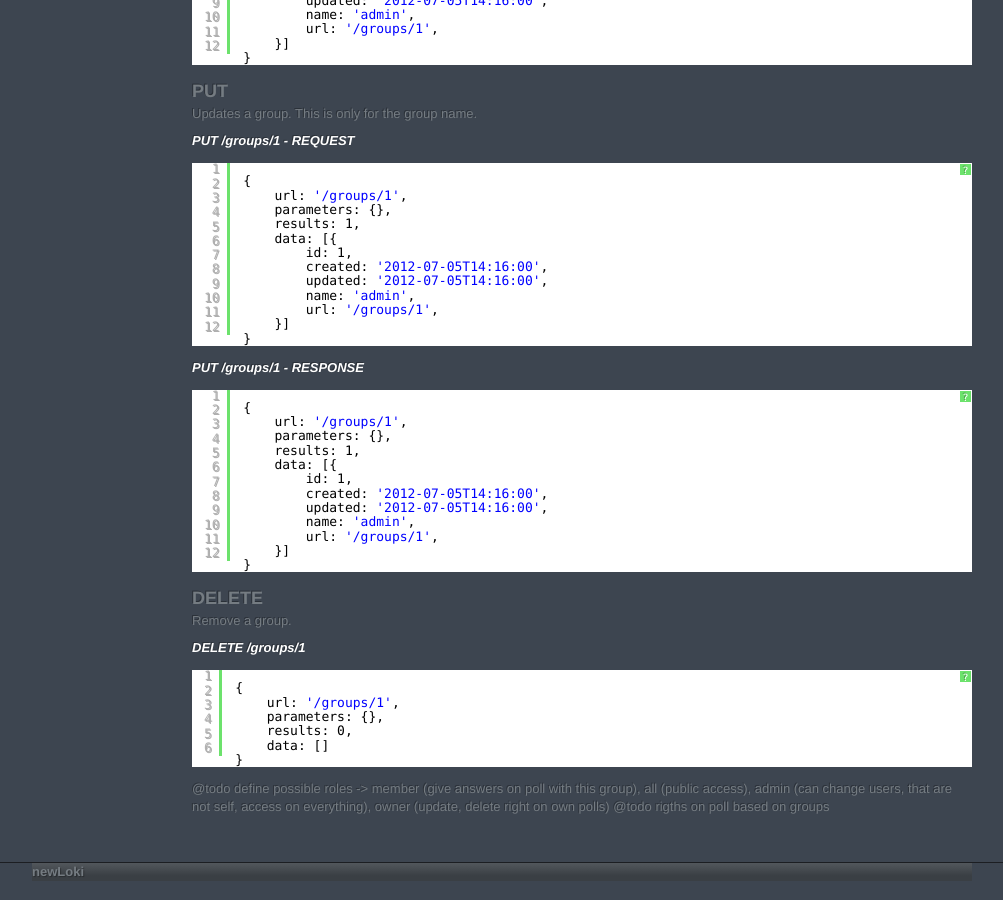
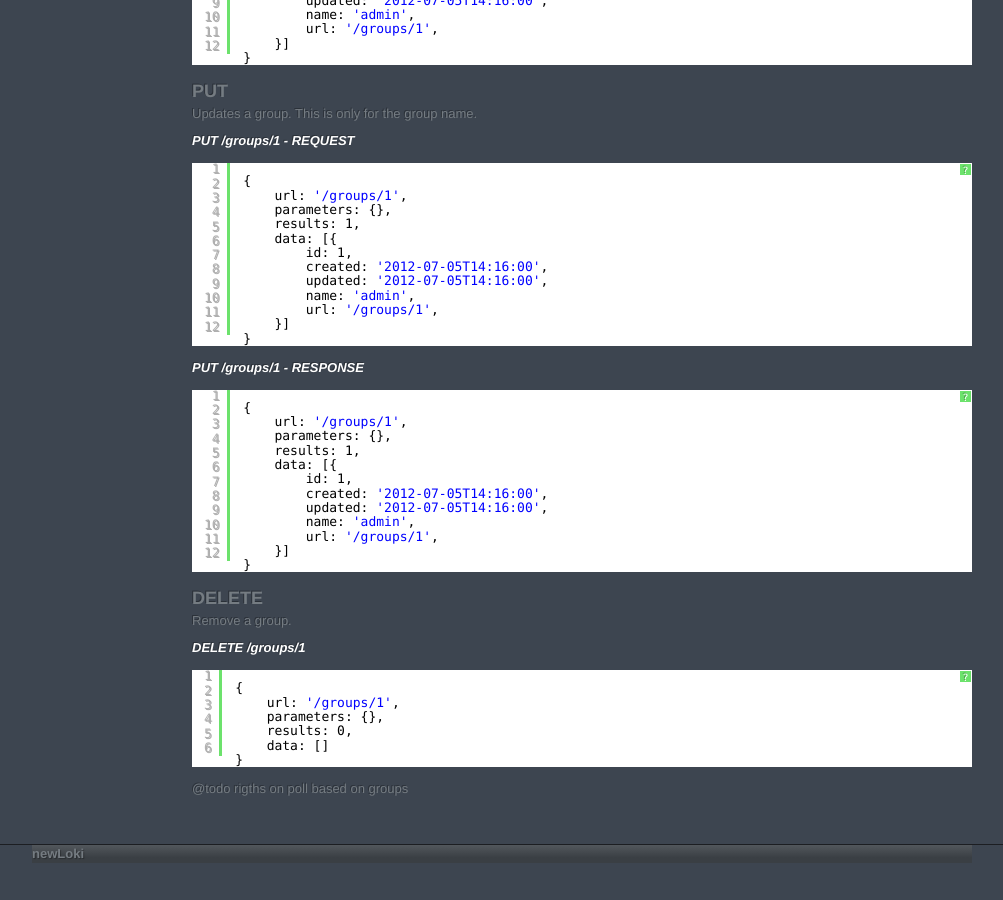
Before and after one commit to newLoki/Pollex, a Jekyll site: the page built from _posts/2012-05-08-groups.markdown, in a window 1280 px wide and 900 px high, scrolled down 1179 px. Shown: the whole window, without its empty margins (138-1141 px from the left). Built offline with Jekyll 4.4.1, drawn with Linux system fonts in a browser that asks for light colours; nearby versions of some CDN libraries; Markdown is read by kramdown in place of the engine named in the settings.

Commit message:
remove name as valid parameter from some ressources to access it

```diff
--- a/_posts/2012-05-08-answers.markdown
+++ b/_posts/2012-05-08-answers.markdown
@@ -11,8 +11,8 @@ Get an answers for given question, identified by _id_.
 If no _id_ is given, it return all answers, limited by _rows_ and starting by _offset_.
 
 ####Parameters
-* rows - how many entries should return, only necessary if no _id | name_ where given.
-* offset - where to start the query, only necessary if no _id | name_ where given.
+* rows - how many entries should return, only necessary if no _id_ where given.
+* offset - where to start the query, only necessary if no _id_ where given.
 
 
 _**[GET /polls/1337/questions/1/answers?rows=2&offset=0](https://github.com/newLoki/Pollex/blob/gh-pages/_includes/mockups/json/answers/get.index.json)**_
--- a/_posts/2012-05-08-groups.markdown
+++ b/_posts/2012-05-08-groups.markdown
@@ -51,6 +51,4 @@ _**[DELETE /groups/1](https://github.com/newLoki/Pollex/blob/gh-pages/_includes/
 <pre class="brush: js">    {% include mockups/json/groups/delete.1.json %}
 </pre>
 
-@todo define possible roles -> member (give answers on poll with this group), all (public access),
-admin (can change users, that are not self, access on everything), owner (update, delete right on own polls)
 @todo rigths on poll based on groups
--- a/_posts/2012-05-08-questions.markdown
+++ b/_posts/2012-05-08-questions.markdown
@@ -8,8 +8,8 @@ categories: api
 ###GET
 Return all questions on given poll, count is _rows_ and start is on _offset_, which is 0 by default
 ####Parameters
-* rows - how many entries should return, only necessary if no _id | name_ where given (_default: 10_)
-* offset - where to start the query, only necessary if no _id | name_ where given (_default: 0_)
+* rows - how many entries should return, only necessary if no _id_ where given (_default: 10_)
+* offset - where to start the query, only necessary if no _id_ where given (_default: 0_)
 
 _**[GET /polls/1337/questions?rows=2&offset=0](https://github.com/newLoki/Pollex/blob/gh-pages/_includes/mockups/json/questions/get.index.json)**_
 <pre class="brush: js">    {% include mockups/json/questions/get.index.json %}
--- a/_posts/2012-05-08-users.markdown
+++ b/_posts/2012-05-08-users.markdown
@@ -8,8 +8,8 @@ categories: api
 ###GET
 Retun a list of users, limited by _rows_ and started by _offset_
 ####Parameters
-* rows - how many entries should return, only necessary if no _id | name_ where given.
-* offset - where to start the query, only necessary if no _id | name_ where given.
+* rows - how many entries should return, only necessary if no _id_ where given.
+* offset - where to start the query, only necessary if no _id_ where given.
 
 _**[GET /users?rows=2&offset=0](https://github.com/newLoki/Pollex/blob/gh-pages/_includes/mockups/json/users/get.index.json)**_
 <pre class="brush: js">    {% include mockups/json/users/get.index.json %}
```
